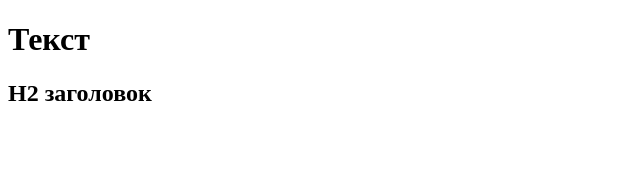
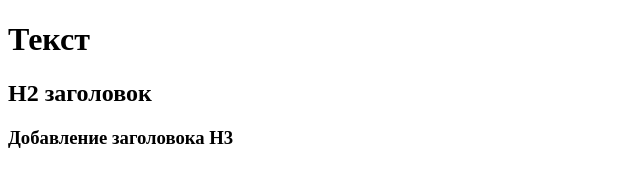
Before and after one commit to Ildar1503/git-test, a plain HTML site: page index.html in a window 1280 px wide. Shown: the whole page, without its empty margins (0-640 px from the left). Drawn offline with Linux system fonts and the light colour scheme.

Commit message:
Добавление нового параграфа

```diff
--- a/index.html
+++ b/index.html
@@ -10,5 +10,6 @@
         Текст
     </h1>
     <h2>H2 заголовок</h2>
+    <h3>Добавление заголовока H3</h3>
 </body>
 </html>
```
